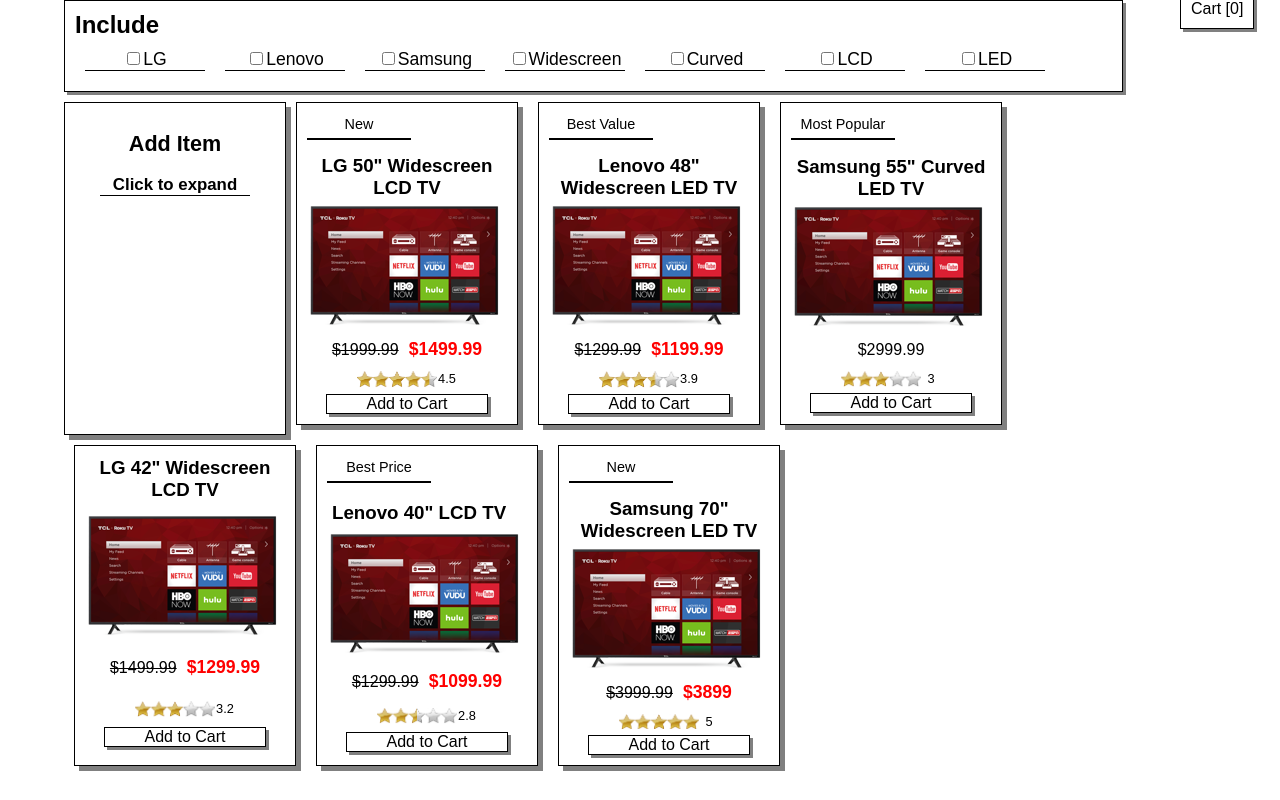
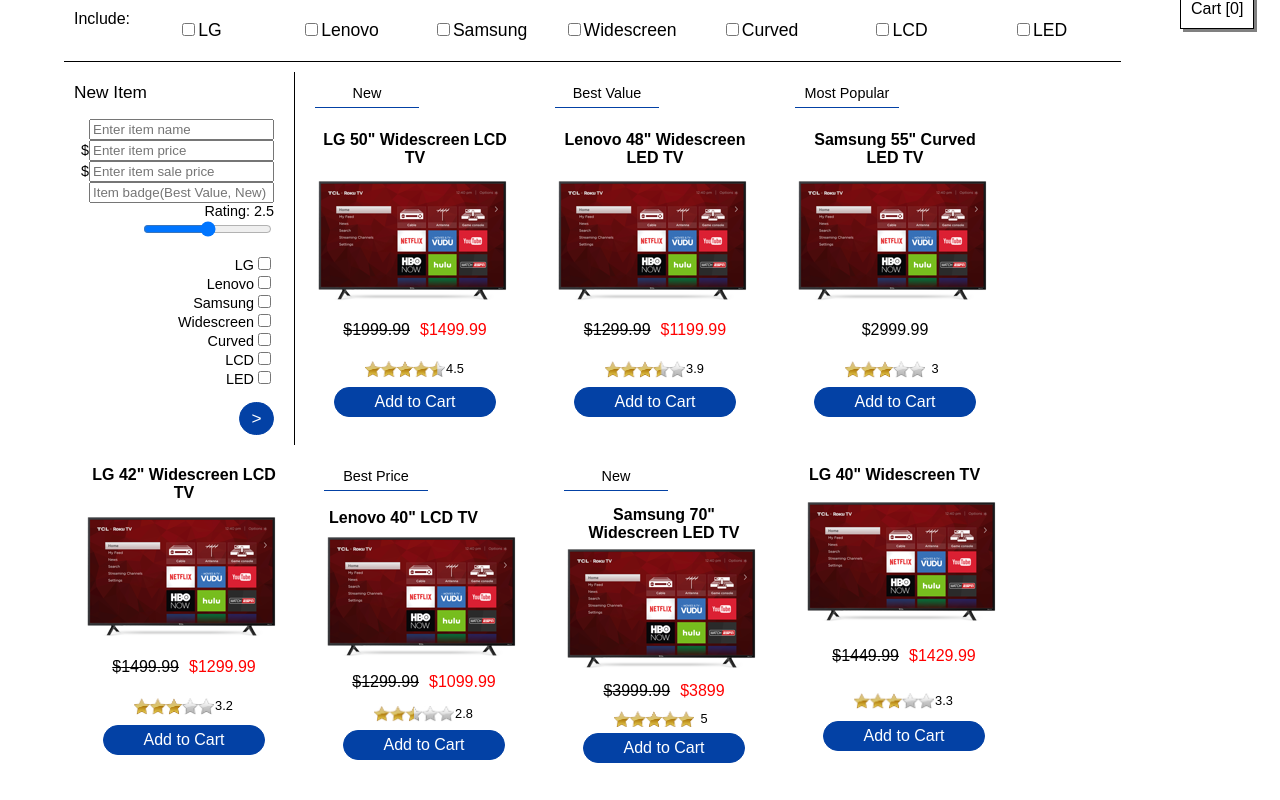
Before and after one commit to JordanMMarsh/ecommerce-app, a React (Create React App) app: page / in a window 1280 px wide. Shown: the top 800 px of the page. Built offline with nearby package versions, Linux system fonts and the light colour scheme.

Commit message:
CSS Changes

```diff
--- a/src/AddItem.js
+++ b/src/AddItem.js
@@ -36,9 +36,8 @@
     let onChangeFunction = this.props.handleChange;
     return (
       <div className="addItemForm">
-      <h2>Add Item</h2>
-      <h3 id="clickToExpand" onClick={this.toggleDisplay}>{this.state.expandText}</h3>
-      <div className="addItemOptions" id={this.state.displayOptions}>
+      <h2>New Item</h2>
+      <div className="addItemOptions">
       {this.props.error}<br />
       <input id="addItemName" type="text" value={this.props.nameValue} onChange={this.props.handleNameChange} maxlength="50" placeholder="Enter item name"/><br />
       $<input id="addItemPrice" type="text" placeholder="Enter item price" value={this.props.itemPrice} maxlength="8" onChange={this.props.handlePriceChange}/><br />
@@ -53,10 +52,10 @@
         let checked = item.checked;
         let displayChecked = "";
         if (checked) displayChecked = "checked";
-        return <li className="addItemFilterListItem"><input type="checkbox" onChange={() => onChangeFunction(item.name)} checked={displayChecked}/>{item.name}</li>;
+        return <li className="addItemFilterListItem">{item.name}<input type="checkbox" onChange={() => onChangeFunction(item.name)} checked={displayChecked}/></li>;
       })}
       </ul>
-      <input id="addItemSubmit" type="button" value="Add Item" onClick={this.props.addItem}/>
+      <input id="addItemSubmit" type="button" value=">" onClick={this.props.addItem}/>
       </div></div>
     );
   }
--- a/src/App.css
+++ b/src/App.css
@@ -42,8 +42,6 @@
 }
 
 .ShopItem {
-  border: 1px solid black;
-  box-shadow: 5px 5px grey;
   min-width: 10%;
   max-width: 200px;
   margin: 10px;
@@ -56,6 +54,7 @@
   margin: 5px;
   margin-bottom: 10px;
   padding: 0px;
+  font-size: 100%;
 }
 
 .pricing {
@@ -70,8 +69,8 @@
 
 .salePrice {
   color: red;
-  font-weight: bold;
-  font-size: 110%;
+  font-weight: normal;
+  font-size: 100%;
   margin-left: 10px;
 }
 
@@ -79,7 +78,7 @@
   margin-top: 1px;
   font-size: 90%;
   font-weight: normal;
-  border-bottom: 2px solid black;
+  border-bottom: 1px solid #0341a5;
   padding: 2px;
   width: 100px;
   height: 20px;
@@ -122,9 +121,10 @@
 }
 
 .buyNow {
-  border: 1px solid black;
-  box-shadow: 3px 3px grey;
-  background-color: white;
+  border: 1px solid #0341a5;
+  border-radius: 50px;
+  color: white;
+  background-color: #0341a5;
   width: 80%;
   margin: auto;
   margin-top: 5px;
@@ -132,26 +132,25 @@
 
 .buyNow:hover {
   cursor: pointer;
-  background-color: #efefef;
+  background-color: #002e7a;
 }
 
 .buyButton {
-  padding: 0px;
+  padding: 5px;
   margin: 0px;
   margin-left: 5px;
   margin-right: 5px;
   font-size: 100%;
   font-weight: normal;
-  color: black;
 }
 
 .buyNow:active {
-  box-shadow: 0px 0px;
+  color: #0341a5;
+  background-color: white;
 }
 
 .FilterBar {
-  border: 1px solid black;
-  box-shadow: 3px 3px grey;
+  border-bottom: 1px solid black;
   color: black;
   width: 90%;
   padding: 10px;
@@ -161,6 +160,8 @@
 
 #filterTitle {
   text-align: left;
+  font-weight: normal;
+  font-size: 100%;
   margin: 0px;
 }
 
@@ -168,14 +169,12 @@
   width: 120px;
   margin: 10px;
   display: inline-block;
-  border-bottom: 1px solid black;
   font-size: 110%;
 }
 
 .FilterItem:hover {
   cursor: pointer;
-  border-right: 1px solid black;
-  box-shadow: 3px 3px grey;
+  border-bottom: 1px solid black;
 }
 
 .FilterItem:active {
@@ -198,12 +197,22 @@
 }
 
 .addItemForm {
+  position: relative;
   width: 200px;
   margin-top: 10px;
   padding: 10px;
+  padding-right: 20px;
   font-size: 90%;
-  border: 1px solid black;
-  box-shadow: 5px 5px grey;
+  border-right: 1px solid black;
+}
+
+.addItemForm h2 {
+  font-weight: normal;
+  font-size: 120%;
+  width: 75px;
+  margin: 0px;
+  padding: 0px;
+  text-align: left;
 }
 
 .addItemForm ul li {
@@ -211,16 +220,18 @@
   text-align: right;
 }
 
+.addItemOptions {
+  text-align: right;
+}
+
 #clickToExpand {
-  border-bottom: 1px solid black;
   width: 150px;
   margin: auto;
 }
 
 #clickToExpand:hover {
   cursor: pointer;
-  border-right: 1px solid black;
-  box-shadow: 3px 3px grey;
+  border-bottom: 1px solid black;
 }
 
 #hideElement {
@@ -234,20 +245,26 @@
 }
 
 #addItemSubmit {
-  border: 1px solid black;
-  box-shadow: 2px 2px grey;
-  width: 80%;
+  border: 1px solid #0341a5;
+  border-radius: 50px;
+  width: 35px;
   margin: auto;
-  padding: 0px;
-  padding-top: 2px;
-  font-size: 100%;
+  margin-right: 0px;
+  padding: 5px;
+  font-size: 120%;
   font-weight: normal;
-  background-color: white;
+  background-color: #0341a5;
+  color: white;
 }
 
 #addItemSubmit:hover {
   cursor: pointer;
-  background-color: #efefef;
+  background-color: #002e7a;
+}
+
+#addItemSubmit:active {
+  background-color: white;
+  color: #0341a5;
 }
 
 #addItemSubmit:active {
@@ -287,7 +304,6 @@
     width: 90%;
     padding: 10px;
     margin-top: 10px;
-    box-shadow: 3px 3px grey;
   }
 
   .CartModule {
@@ -304,5 +320,6 @@
     margin: auto;
     margin-left: 0px;
     margin-top: 10px;
+    border-top: 1px solid black;
   }
 }
--- a/src/FilterBar.js
+++ b/src/FilterBar.js
@@ -10,7 +10,7 @@
     let filterChange = this.props.filterChange;
     return (
       <div className="FilterBar">
-        <h2 id="filterTitle">Include</h2>
+        <h2 id="filterTitle">Include:</h2>
         <form>
         {this.props.filterList.map(function(item) {
           return <FilterItem name={item.name} checked={item.checked} filterChange={filterChange}/>;
--- a/src/StorePage.js
+++ b/src/StorePage.js
@@ -54,7 +54,31 @@
     tags: ["Samsung", "Widescreen", "LED"],
     badge: "New",
     rating: 5.0
-  }
+  },
+  {
+    name: 'LG 40" Widescreen TV',
+    basePrice: 1449.99,
+    salePrice: 1429.99,
+    tags: ["LG", "Widescreen"],
+    badge: "",
+    rating: 3.3
+  },
+  {
+    name: 'Samsung 48" Widescreen LCD TV',
+    basePrice: 2199.99,
+    salePrice: 1899.99,
+    tags: ["Samsung", "Widescreen", "LCD"],
+    badge: "",
+    rating: 4.1
+  },
+  {
+    name: 'Sunspring 40" Widescreen LCD TV',
+    basePrice: 999.99,
+    salePrice: 699.99,
+    tags: ["Widescreen", "LCD"],
+    badge: "",
+    rating: 4.6
+  },
 ];
 
 class StorePage extends Component {
```
